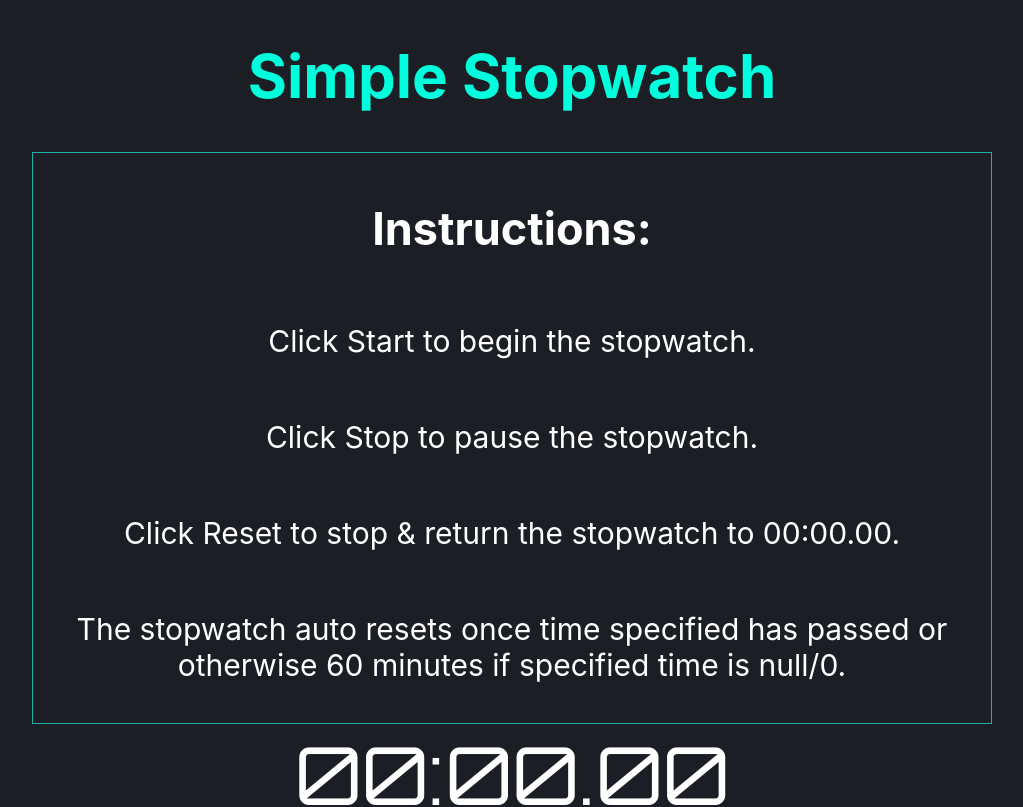
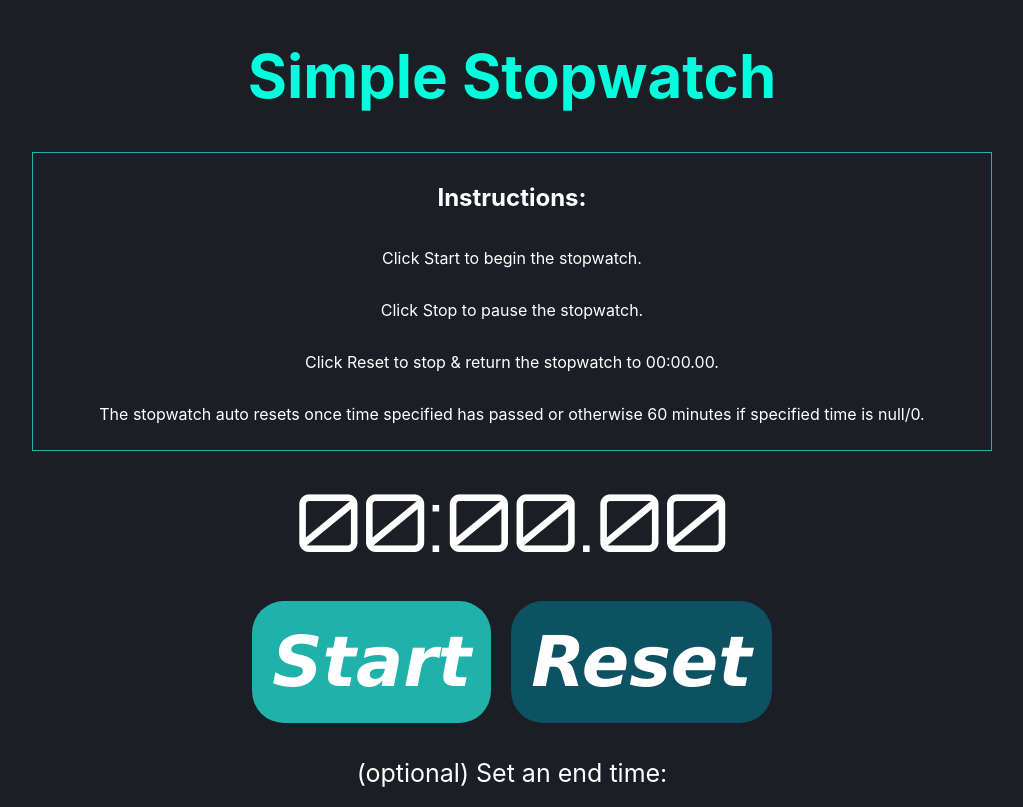
Before and after one commit to GravByte/React_SimpleStopWatch, a React (Create React App) app in the folder simplestopwatch/: page / in a window 1280 px wide. Shown: the top 807 px of the page, without its empty margins (128-1151 px from the left). Built offline with nearby package versions, Linux system fonts and the light colour scheme.

Commit message:
Further CSS tweaks

```diff
--- a/simplestopwatch/src/App.css
+++ b/simplestopwatch/src/App.css
@@ -15,7 +15,7 @@
     font-size: 30px;
   }
   .app-paragraph {
-    font-size: 30px;
+    font-size: 25px;
   }
   .button {
     font-size: 70px;
@@ -73,7 +73,6 @@
 }
 
 .App-header {
-  min-height: 10vh;
   display: flex;
   flex-direction: column;
   align-items: center;
@@ -82,11 +81,16 @@
 }
 
 .app-paragraph{
-  min-height: 1vh;
   display: flex;
   flex-direction: column;
   align-items: center;
-  justify-content: center;
+  color: rgb(255, 255, 255);
+}
+
+.instructions{
+  display: flex;
+  flex-direction: column;
+  align-items: center;
   color: rgb(255, 255, 255);
   border: 1px solid lightseagreen;
   padding: 10px;
@@ -123,6 +127,7 @@
 }
 
 .timer {
+  padding: 20px;
   font-family: "Orbitron", sans-serif;
   font-style: normal;
   font-weight: 100;
--- a/simplestopwatch/src/App.js
+++ b/simplestopwatch/src/App.js
@@ -35,7 +35,7 @@ function App() {
       <h1>Simple Stopwatch</h1>
       </header>
 
-      <paragraph className="app-paragraph">
+      <paragraph className="instructions">
       <h2>Instructions:</h2>
       <p>Click Start to begin the stopwatch.</p>
       <p>Click Stop to pause the stopwatch.</p>
```
